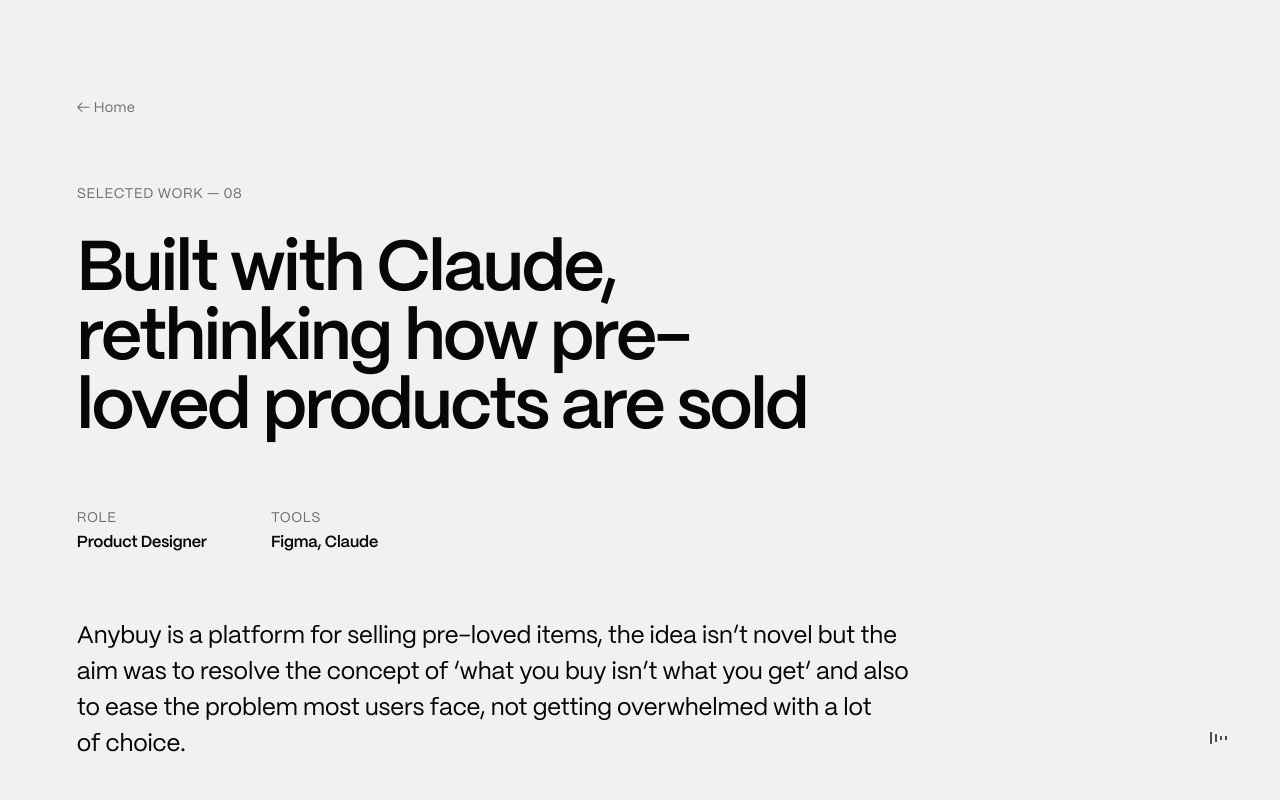
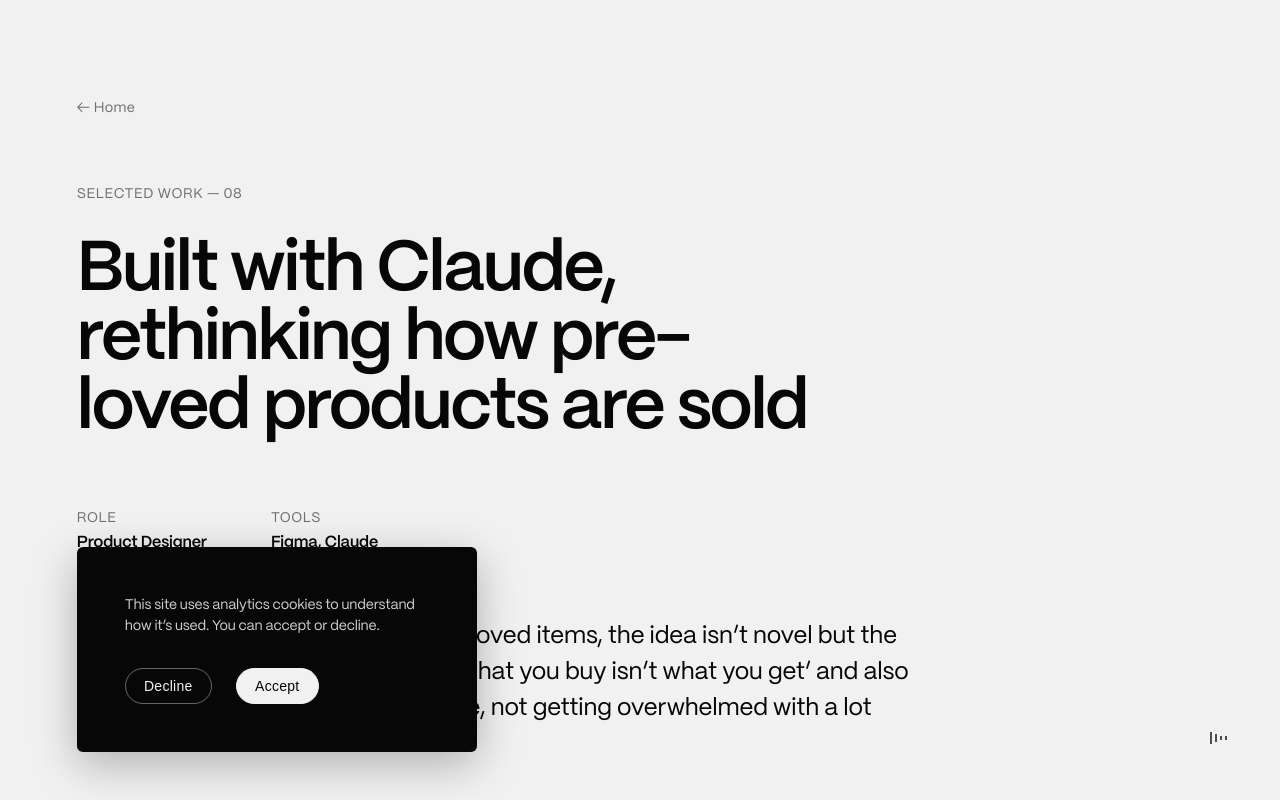
Before and after one commit to MrItrends/portfolio, a Next.js app: page /work/anybuy in a window 1280 px wide. Shown: the top 800 px of the page. Built offline with nearby package versions, Linux system fonts and the light colour scheme.

Commit message:
Add cookie consent banner with GA Consent Mode v2
Analytics storage defaults to denied; the banner grants it on Accept and remembers the choice (re-applied on load). Decline keeps it denied.

Co-Authored-By: Claude Opus 4.8 <noreply@anthropic.com>

```diff
--- a/src/app/layout.tsx
+++ b/src/app/layout.tsx
@@ -3,6 +3,7 @@ import Script from "next/script";
 import Intro from "@/components/Intro";
 import AmbientSound from "@/components/AmbientSound";
 import CursorFace from "@/components/CursorFace";
+import CookieConsent from "@/components/CookieConsent";
 import "./globals.css";
 
 const GA_ID = "G-RE14FKKR6L";
@@ -39,6 +40,7 @@ export default function RootLayout({
         <Intro>{children}</Intro>
         <AmbientSound />
         <CursorFace />
+        <CookieConsent />
 
         {/* Google Analytics (gtag.js) — loads on every route. */}
         <Script
@@ -49,6 +51,14 @@ export default function RootLayout({
           {`window.dataLayer = window.dataLayer || [];
 function gtag(){dataLayer.push(arguments);}
 gtag('js', new Date());
+// Consent Mode v2 — deny by default until the visitor accepts (see CookieConsent).
+gtag('consent', 'default', {
+  ad_storage: 'denied',
+  ad_user_data: 'denied',
+  ad_personalization: 'denied',
+  analytics_storage: 'denied',
+  wait_for_update: 500
+});
 gtag('config', '${GA_ID}');`}
         </Script>
       </body>
--- /dev/null
+++ b/src/components/CookieConsent.module.css
@@ -0,0 +1,61 @@
+.banner {
+  position: fixed;
+  left: var(--page-margin);
+  right: var(--page-margin);
+  bottom: var(--space-5);
+  z-index: 40;
+  max-width: 400px;
+  display: flex;
+  flex-direction: column;
+  gap: var(--space-4);
+  padding: var(--space-5);
+  background: var(--color-ink);
+  color: var(--color-bg);
+  border-radius: 6px;
+  box-shadow: 0 12px 44px rgba(7, 7, 7, 0.28);
+}
+
+.text {
+  margin: 0;
+  font-size: var(--text-sm);
+  line-height: 1.45;
+  opacity: 0.85;
+}
+
+.actions {
+  display: flex;
+  gap: var(--space-3);
+}
+
+.accept,
+.decline {
+  padding: 0.65em 1.3em;
+  border-radius: 999px;
+  font-size: var(--text-sm);
+  letter-spacing: 0.02em;
+  cursor: pointer;
+  transition: background var(--duration-base) var(--ease),
+    color var(--duration-base) var(--ease),
+    border-color var(--duration-base) var(--ease);
+}
+
+.accept {
+  background: var(--color-bg);
+  color: var(--color-ink);
+  border: 1px solid var(--color-bg);
+}
+
+.accept:hover {
+  background: transparent;
+  color: var(--color-bg);
+}
+
+.decline {
+  background: transparent;
+  color: var(--color-bg);
+  border: 1px solid rgba(241, 241, 241, 0.4);
+}
+
+.decline:hover {
+  border-color: var(--color-bg);
+}
--- /dev/null
+++ b/src/components/CookieConsent.tsx
@@ -0,0 +1,64 @@
+"use client";
+
+import { useEffect, useState } from "react";
+import styles from "./CookieConsent.module.css";
+
+/**
+ * Cookie consent banner wired to Google Consent Mode v2.
+ * Analytics storage defaults to "denied" (set in the layout's gtag snippet);
+ * this banner updates it to "granted" on Accept and remembers the choice.
+ */
+
+const KEY = "cookie-consent";
+
+declare global {
+  interface Window {
+    gtag?: (...args: unknown[]) => void;
+  }
+}
+
+export default function CookieConsent() {
+  const [show, setShow] = useState(false);
+
+  useEffect(() => {
+    const saved = localStorage.getItem(KEY);
+    if (saved === "granted") {
+      // Re-apply the grant on load — consent resets to denied each page load.
+      window.gtag?.("consent", "update", { analytics_storage: "granted" });
+    } else if (saved !== "denied") {
+      setShow(true);
+    }
+  }, []);
+
+  const decide = (granted: boolean) => {
+    localStorage.setItem(KEY, granted ? "granted" : "denied");
+    window.gtag?.("consent", "update", {
+      analytics_storage: granted ? "granted" : "denied",
+    });
+    setShow(false);
+  };
+
+  if (!show) return null;
+
+  return (
+    <div
+      className={styles.banner}
+      role="dialog"
+      aria-label="Cookie consent"
+      aria-live="polite"
+    >
+      <p className={styles.text}>
+        This site uses analytics cookies to understand how it&rsquo;s used.
+        You can accept or decline.
+      </p>
+      <div className={styles.actions}>
+        <button className={styles.decline} onClick={() => decide(false)}>
+          Decline
+        </button>
+        <button className={styles.accept} onClick={() => decide(true)}>
+          Accept
+        </button>
+      </div>
+    </div>
+  );
+}
```
